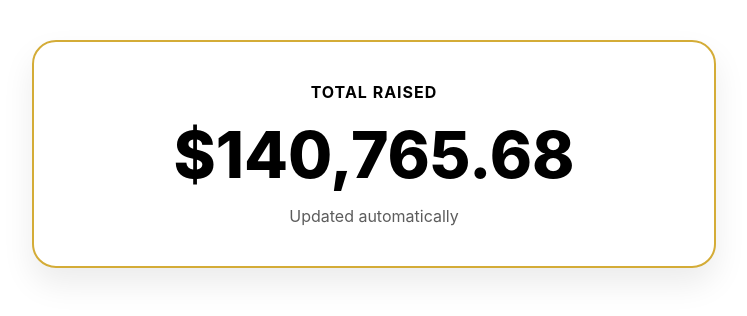
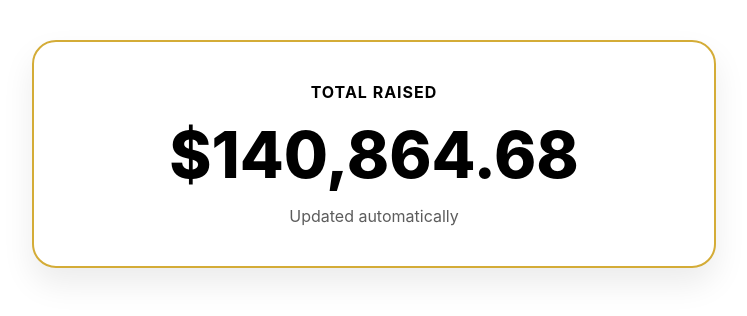
Before and after one commit to catherinehervey-VC/vacanva-donation-display, a plain HTML site: page index.html in a window 1280 px wide. Shown: the whole page, without its empty margins (266-1013 px from the left). Drawn offline with Linux system fonts and the light colour scheme.

Commit message:
Update widget 2026-04-Tu 20:11 CDT

```diff
--- a/index.html
+++ b/index.html
@@ -91,7 +91,7 @@
       <div class="donation-label">Total Raised</div>
 
       <!-- Make inserts unformatted number here -->
-      <div id="donationTotal" class="donation-total">140765.68</div>
+      <div id="donationTotal" class="donation-total">140864.68</div>
 
       <div class="donation-sub">Updated automatically</div>
     </div>
```
